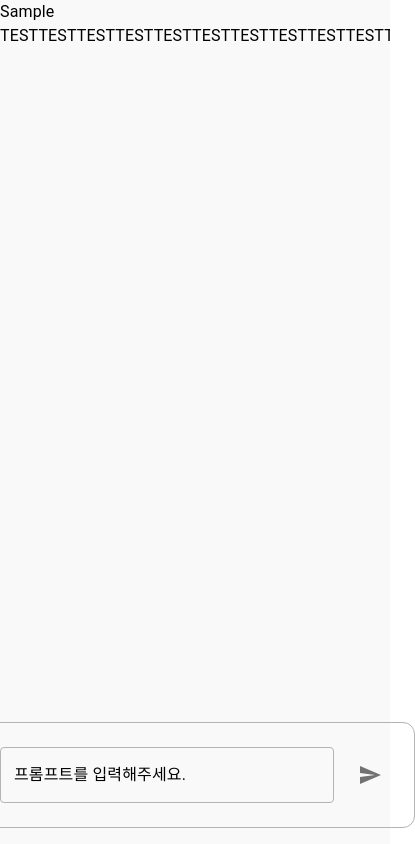
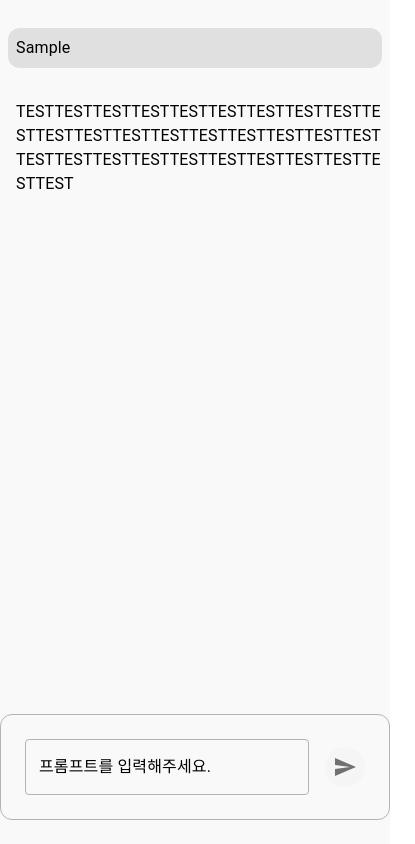
Before and after one commit to bbbjihan/chat-bot-practice, a React (Vite) app: page / in a window 390 px wide. Both pictures are taken after typing "Sample" into the empty fields and a click on the button 370 px from the left and 422 px from the top of the page. Shown: the whole page, 415 px wide, since content can reach past the window. Built offline with nearby package versions, Linux system fonts and the light colour scheme.

Commit message:
design: 유저 채팅, GPT 채팅 분기 및 디자인 추가, 세로 스크롤 위치, 반응형 작업 등 일부 레이아웃 수정

```diff
--- /dev/null
+++ b/src/components/Chat/ChatHistories/ChatHistory/ChatHistoryGPT.tsx
@@ -0,0 +1,27 @@
+import { GPTChat } from "@/types/data";
+import { Box, Typography } from "@mui/material";
+
+interface Props {
+  chat: GPTChat;
+}
+const ChatHistoryGPT = ({ chat }: Props) => {
+  return (
+    <Box
+      sx={{
+        width: "100%",
+        display: "flex",
+        p: 1,
+      }}
+    >
+      <Box
+        sx={{
+          p: 1,
+        }}
+      >
+        <Typography whiteSpace="pre-wrap">{chat.content}</Typography>
+      </Box>
+    </Box>
+  );
+};
+
+export default ChatHistoryGPT;
--- /dev/null
+++ b/src/components/Chat/ChatHistories/ChatHistory/ChatHistoryUser.tsx
@@ -0,0 +1,31 @@
+import { UserChat } from "@/types/data";
+import { Box, Typography } from "@mui/material";
+
+interface Props {
+  chat: UserChat;
+}
+const ChatHistoryUser = ({ chat }: Props) => {
+  return (
+    <Box
+      sx={{
+        width: "100%",
+        display: "flex",
+        justifyContent: "flex-end",
+      }}
+    >
+      <Box
+        sx={(theme) => ({
+          backgroundColor: theme.palette.grey[300],
+          width: 500,
+          p: 1,
+          mx: 1,
+          borderRadius: 3,
+        })}
+      >
+        <Typography whiteSpace="pre-wrap">{chat.content}</Typography>
+      </Box>
+    </Box>
+  );
+};
+
+export default ChatHistoryUser;
--- /dev/null
+++ b/src/components/Chat/ChatHistories/ChatHistory/index.tsx
@@ -0,0 +1,17 @@
+import { Chat } from "@/types/data";
+import ChatHistoryGPT from "./ChatHistoryGPT";
+import ChatHistoryUser from "./ChatHistoryUser";
+
+interface Props {
+  history: Chat;
+}
+const ChatHistory = ({ history }: Props) => {
+  switch (history.sender) {
+    case "GPT":
+      return <ChatHistoryGPT chat={history} />;
+    case "USER":
+      return <ChatHistoryUser chat={history} />;
+  }
+};
+
+export default ChatHistory;
--- a/src/components/Chat/ChatHistories/index.tsx
+++ b/src/components/Chat/ChatHistories/index.tsx
@@ -1,5 +1,7 @@
-import { Box, Typography } from "@mui/material";
+import Margin from "@/components/Margin";
+import { Box } from "@mui/material";
 import useChat from "../useChat";
+import ChatHistory from "./ChatHistory";
 
 type Props = ReturnType<typeof useChat>["chatHistoriesProps"];
 const ChatHistories = ({ chatHistories }: Props) => {
@@ -9,17 +11,32 @@ const ChatHistories = ({ chatHistories }: Props) => {
         width: "100%",
         flex: 1,
         display: "flex",
-        flexDirection: "column",
-        overflowY: "scroll",
+        justifyContent: "center",
+
+        overflowX: "hidden",
+        overflowY: "auto",
+
+        wordBreak: "break-word",
       }}
     >
-      {chatHistories.map((history, index) => (
-        <Box
-          key={`chat-history-${index}-${history.sender}-${history.createdAt}`}
-        >
-          <Typography>{history.content}</Typography>
-        </Box>
-      ))}
+      <Box
+        sx={{
+          width: "100%",
+          maxWidth: 762,
+          display: "flex",
+          flexDirection: "column",
+          gap: 2,
+        }}
+      >
+        <Margin H={12} />
+        {chatHistories.map((history, index) => (
+          <ChatHistory
+            key={`chat-history-${index}-${history.sender}-${history.createdAt}`}
+            history={history}
+          />
+        ))}
+      </Box>
+      <Margin H={24} />
     </Box>
   );
 };
--- a/src/components/Chat/ChatInput/index.tsx
+++ b/src/components/Chat/ChatInput/index.tsx
@@ -11,6 +11,14 @@ const ChatInput = ({ submitChatUserInput }: Props) => {
 
   return (
     <Box
+      sx={{
+        width: "100%",
+        maxWidth: 712,
+        display: "flex",
+        justifyContent: "center",
+      }}
+    >
+      <Box
         component="form"
         onSubmit={handleSubmit}
         sx={(theme) => ({
@@ -19,8 +27,6 @@ const ChatInput = ({ submitChatUserInput }: Props) => {
           display: "flex",
           justifyContent: "space-between",
           alignItems: "center",
-        mx: theme.spacing(4),
-        my: theme.spacing(2),
           p: theme.spacing(3),
           gap: theme.spacing(2),
           borderRadius: 3,
@@ -57,9 +63,18 @@ const ChatInput = ({ submitChatUserInput }: Props) => {
             },
           }}
         />
-      <IconButton type="submit" sx={{ height: "100%" }}>
+        <IconButton
+          type="submit"
+          sx={(theme) => ({
+            height: "40px",
+            width: "40px",
+            backgroundColor: theme.palette.grey[100],
+            fontSize: "24px",
+          })}
+        >
           <SendIcon />
         </IconButton>
+      </Box>
     </Box>
   );
 };
--- a/src/components/Chat/index.tsx
+++ b/src/components/Chat/index.tsx
@@ -18,16 +18,16 @@ const Chat = () => {
       }}
     >
       <Box
-        sx={{
+        sx={(theme) => ({
           width: "100%",
-          maxWidth: 712,
-          height: "100%",
+          flex: 1,
+          pb: theme.spacing(3),
 
           display: "flex",
           flexDirection: "column",
           justifyContent: isChatHistoriesEmpty ? "center" : "space-between",
           alignItems: "center",
-        }}
+        })}
       >
         {!isChatHistoriesEmpty && <ChatHistories {...chatHistoriesProps} />}
         <ChatInput {...chatInputProps} />
--- /dev/null
+++ b/src/components/Margin/index.tsx
@@ -0,0 +1,11 @@
+import { Box, BoxProps } from "@mui/material";
+
+interface Props extends BoxProps {
+  W?: number | string;
+  H?: number | string;
+}
+const Margin = ({ W, H, ...props }: Props) => (
+  <Box {...props} sx={{ width: W, minWidth: W, height: H, minHeight: H }} />
+);
+
+export default Margin;
--- a/src/types/data.ts
+++ b/src/types/data.ts
@@ -3,11 +3,11 @@ interface ChatBase {
   createdAt: string;
 }
 
-interface UserChat extends ChatBase {
+export interface UserChat extends ChatBase {
   sender: "USER";
 }
 
-interface GPTChat extends ChatBase {
+export interface GPTChat extends ChatBase {
   sender: "GPT";
   id: string;
 }
```
Lines whose indentation alone changed are shown as unchanged.
